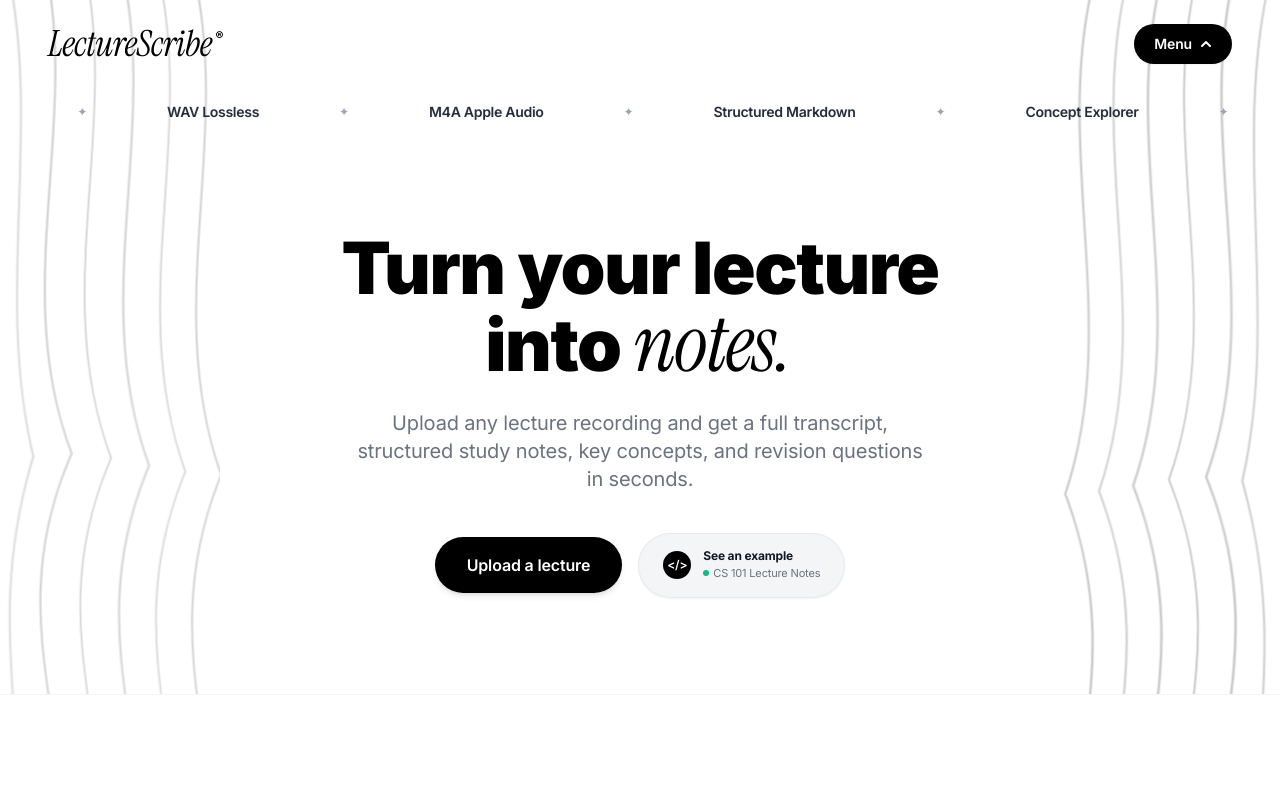
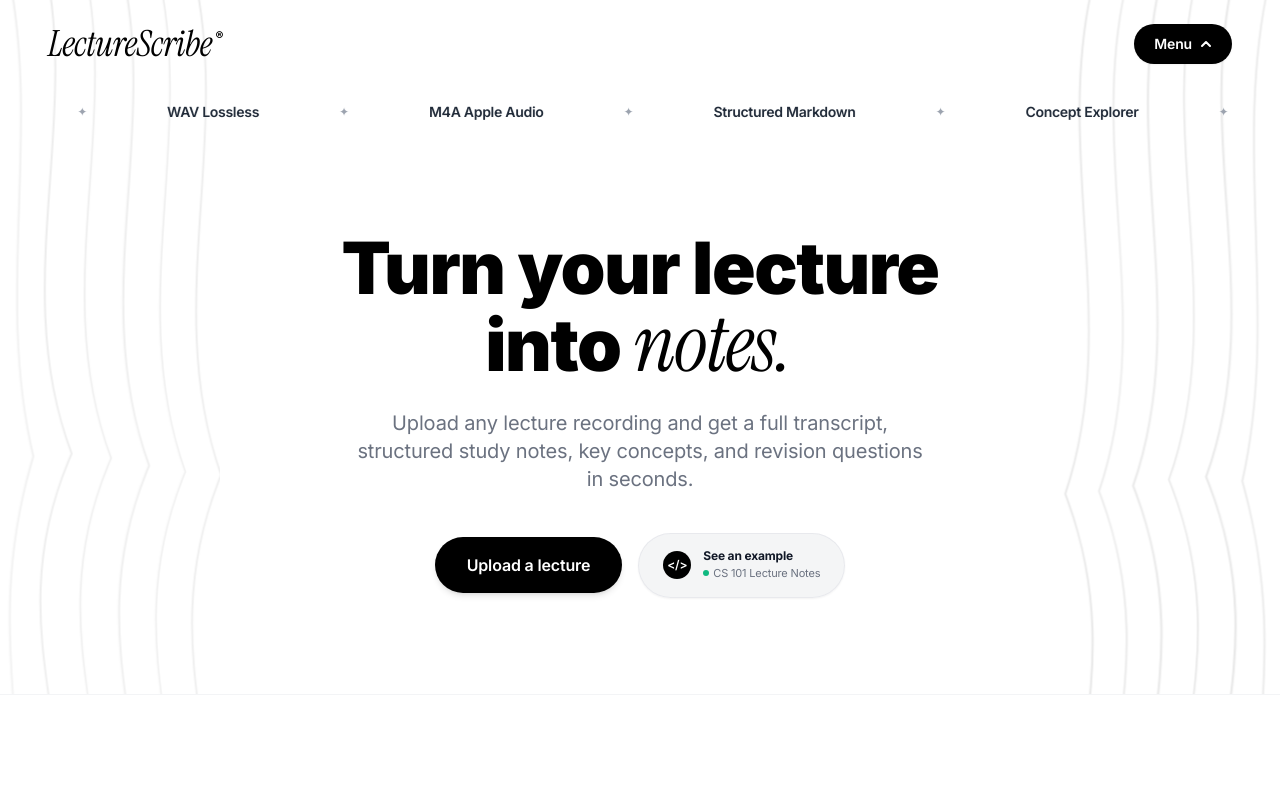
Before and after one commit to Kofi011/lecturescribe, a React (Vite) app in the folder frontend/: page / in a window 1280 px wide. Shown: the top 800 px of the page. Built offline with nearby package versions, Linux system fonts and the light colour scheme; no server answers.

Commit message:
style: calibrate curly line opacity to balanced subtle visibility

```diff
--- a/frontend/src/components/AnimatedWaveform.jsx
+++ b/frontend/src/components/AnimatedWaveform.jsx
@@ -1,5 +1,5 @@
 /**
- * AnimatedWaveform.jsx — Full-page flowing curly spline waveforms with enhanced visibility
+ * AnimatedWaveform.jsx — Full-page flowing curly spline waveforms (calibrated subtle visibility)
  */
 
 export default function AnimatedWaveform({ side = 'left' }) {
@@ -21,14 +21,14 @@ export default function AnimatedWaveform({ side = 'left' }) {
       >
         <defs>
           <linearGradient id={`fullpage-wave-${side}`} x1="0%" y1="0%" x2="100%" y2="100%">
-            <stop offset="0%" stopColor="#000000" stopOpacity="0.55" />
-            <stop offset="25%" stopColor="#000000" stopOpacity="0.45" />
-            <stop offset="60%" stopColor="#000000" stopOpacity="0.38" />
-            <stop offset="100%" stopColor="#000000" stopOpacity="0.48" />
+            <stop offset="0%" stopColor="#000000" stopOpacity="0.36" />
+            <stop offset="25%" stopColor="#000000" stopOpacity="0.28" />
+            <stop offset="60%" stopColor="#000000" stopOpacity="0.22" />
+            <stop offset="100%" stopColor="#000000" stopOpacity="0.30" />
           </linearGradient>
         </defs>
 
-        {/* 6 full-height organic flowing spline paths with crisp line weight */}
+        {/* 6 full-height organic flowing spline paths with refined subtle line weight */}
         {[18, 52, 86, 120, 154, 188].map((offset, i) => {
           const xStart = isLeft ? offset : 220 - offset
           const cp1x   = isLeft ? offset + 35 : 220 - (offset + 35)
@@ -42,7 +42,7 @@ export default function AnimatedWaveform({ side = 'left' }) {
               key={i}
               d={`M${xStart},0 C${cp1x},250 ${cp2x},500 ${cp3x},750 C${cp4x},950 ${xEnd},1100 ${xEnd},1200`}
               stroke={`url(#fullpage-wave-${side})`}
-              strokeWidth={1.6 + (i % 2) * 0.4}
+              strokeWidth={1.4 + (i % 2) * 0.3}
               strokeLinecap="round"
               className="transition-all duration-300"
               style={{
--- a/frontend/src/index.css
+++ b/frontend/src/index.css
@@ -42,10 +42,10 @@
 
   @keyframes wavePulse {
     0%, 100% {
-      opacity: 0.38;
+      opacity: 0.26;
     }
     50% {
-      opacity: 0.55;
+      opacity: 0.38;
     }
   }
 
```
